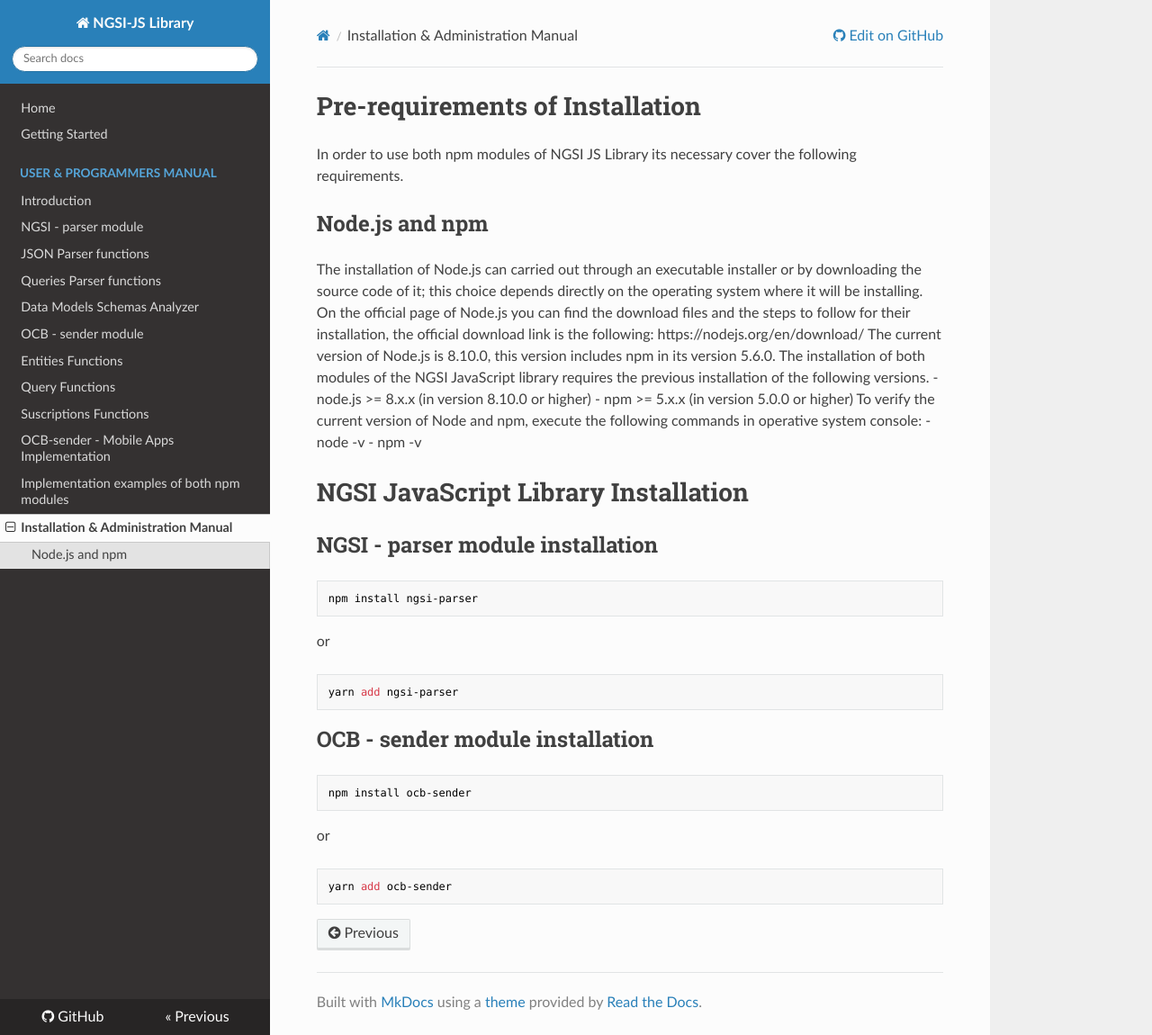
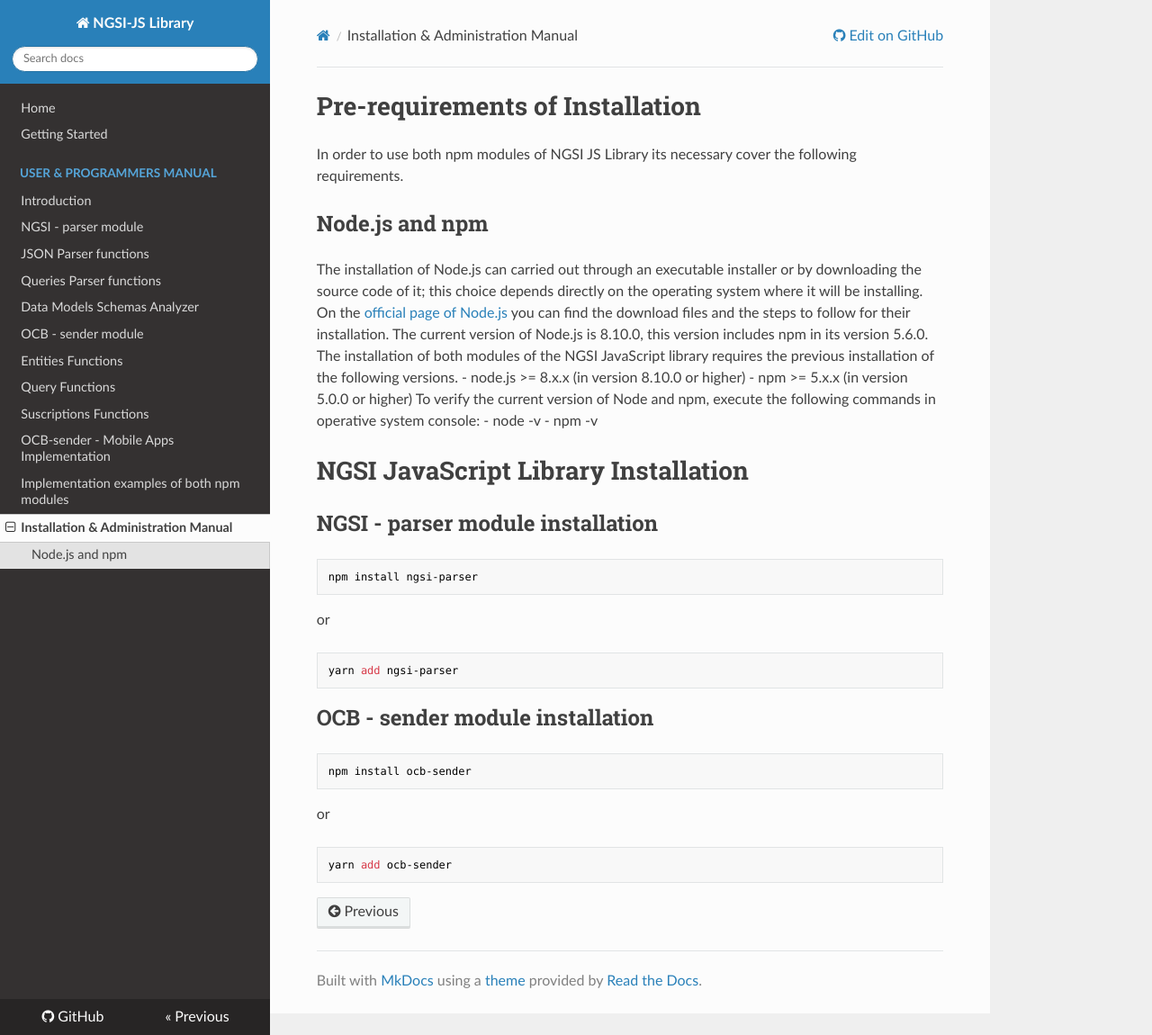
Before and after one commit to cenidetiot/ngsi-js-library, an MkDocs documentation site: the page built from doc/adminManual.md, in a window 1280 px wide and 1150 px high. Shown: the whole window at 90% size. Built offline with MkDocs 1.6.1, drawn with Linux system fonts in a browser that asks for light colours; nearby versions of some CDN libraries; comment, search, counter and statistics services are not loaded; old or Windows-style settings are respelled for this version of MkDocs.

```diff
--- a/doc/adminManual.md
+++ b/doc/adminManual.md
@@ -4,7 +4,7 @@
 
 ##Node.js and npm
 
-The installation of Node.js can carried out through an executable installer or by downloading the source code of it; this choice depends directly on the operating system where it will be installing. On the official page of Node.js you can find the download files and the steps to follow for their installation, the official download link is the following: https://nodejs.org/en/download/
+The installation of Node.js can carried out through an executable installer or by downloading the source code of it; this choice depends directly on the operating system where it will be installing. On the [official page of Node.js](https://nodejs.org/en/download/) you can find the download files and the steps to follow for their installation.
 The current version of Node.js is 8.10.0, this version includes npm in its version 5.6.0.
 The installation of both modules of the NGSI JavaScript library requires the previous installation of the following versions.
 - node.js >= 8.x.x (in version 8.10.0 or higher)
```
